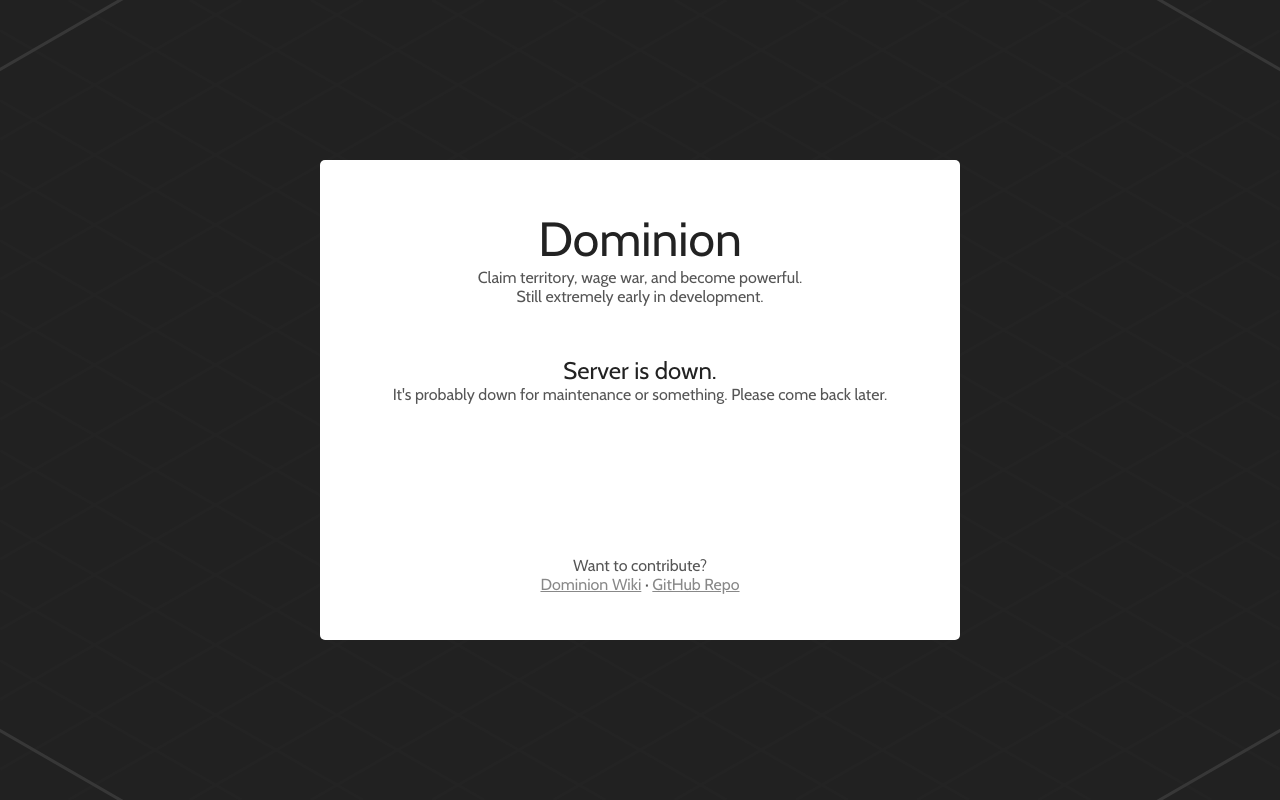
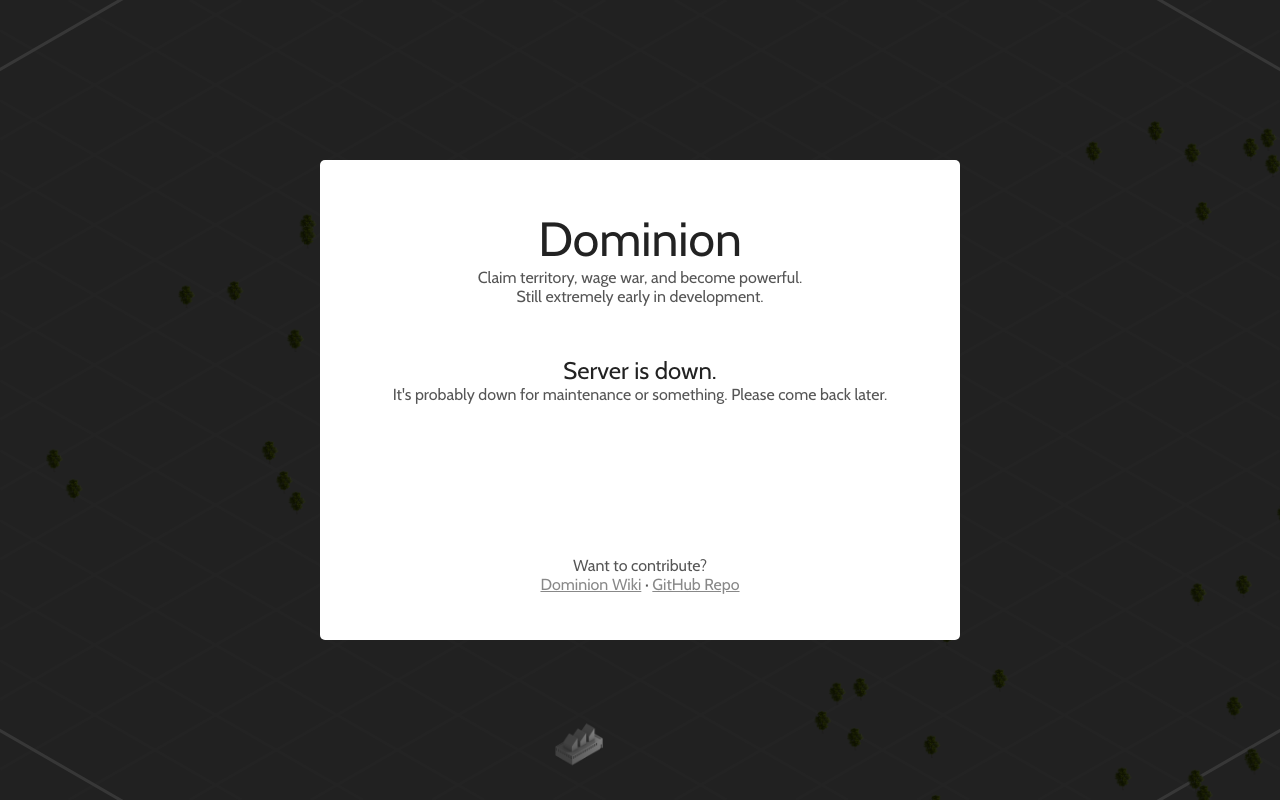
Before and after one commit to codeThatThinks/dominion, a plain HTML site: page index.html in a window 1280 px wide. Drawn offline with Linux system fonts and the light colour scheme.

Commit message:
Added support for Forest entity

```diff
--- a/index.html
+++ b/index.html
@@ -22,7 +22,6 @@
 		<script type="text/javascript" src="scripts/graphics/core.js"></script>
 		<script type="text/javascript" src="scripts/graphics/grid.js"></script>
 		<script type="text/javascript" src="scripts/graphics/tile.js"></script>
-		<script type="text/javascript" src="scripts/graphics/gen.js"></script>
 
 		<script type="text/javascript" src="scripts/input/mouse.js"></script>
 		<script type="text/javascript" src="scripts/input/keyboard.js"></script>
@@ -38,6 +37,7 @@
 		<script type="text/javascript" src="scripts/multiplayer/login.js"></script>
 
 		<script type="text/javascript" src="scripts/entity/core.js"></script>
+		<script type="text/javascript" src="scripts/entity/forest.js"></script>
 
 		<meta charset="UTF-8" />
 		<meta name="viewport" content="width=1024" />
--- a/scripts/game.js
+++ b/scripts/game.js
@@ -44,16 +44,16 @@
 	// create player country (countries[0])
 	addCountry("Country #" + Math.floor(Math.random() * 100), new Color(Math.floor(Math.random() * 206) + 50, Math.floor(Math.random() * 206) + 50, Math.floor(Math.random() * 206) + 50));
 
-	//render trees
-	generateTrees(100, 10);
+	// test entities
+	window.testBuilding = new Entity("building", building, new IsometricPoint(2, 1), grid, false, true);
+	window.testFactory = new Entity("factory", factory, new IsometricPoint(4, 5), grid, false, true);
+	window.testFarmbuilding = new Entity("farmbuilding", farmbuilding, new IsometricPoint(8, 6), grid, false, true);
 
-	//random generating buildings
-	genBuildings(5);
-
-	// test entities
-	window.testBuilding = new Entity("building", building, new IsometricPoint(2, 1), grid, true);
-	window.testFactory = new Entity("factory", factory, new IsometricPoint(4, 5), grid, true);
-	window.testFarmbuilding = new Entity("farmbuilding", farmbuilding, new IsometricPoint(8, 6), grid, true);
+	// generate some forests
+	for(var n = 0; n <= 20; n++)
+	{
+		new Forest("forest", new IsometricPoint(Math.random() * 31 - 15, Math.random() * 31 - 15), grid, true);
+	}
 
 	/* connect to game server */
 	connectToServer();
--- a/scripts/graphics/gen.js
+++ /dev/null
@@ -1,42 +0,0 @@
-/**********
- * Generation Functions
- * Author: Brian Glen <br.glen@yahoo.com>
- *********/
-
-/**** TODO: refactor ****/
-
-/**
- * generateTrees(gen clump)
- * generates random clumps of trees
- *     gen - number of clumps of trees
- *     clump - max number of trees in each clump
- */
-var generateTrees = function(gen, clump)
-{
-	for(var n = 0; n <= gen; n++)
-	{
-		var clumpPoint = new IsometricPoint(Math.random() * 31 - 15, Math.random() * 31 - 15);
-		var maxTrees = Math.floor(Math.random() * clump);
-
-		for(var x = 0; x <= maxTrees; x++)
-		{
-			var treePoint = new IsometricPoint(clumpPoint.x + (Math.random() * 3 - 1), clumpPoint.y + (Math.random() * 3 - 1));
-
-			new Entity("tree " + x, tree, treePoint, grid, true);
-		}
-	}
- }
-
- /**
- * genBuildings(num)
- * generates random buildings
- *     num - amount of buildings
- */
- var genBuildings = function(num)
- {
- 	for( var n = 0; n <= num; n++)
- 	{
- 		new Entity("factory" + n, factory, new IsometricPoint(Math.floor(Math.random() * 11), Math.floor(Math.random() * 11)), grid, true);
- 	}
-
- }
--- a/scripts/resources.js
+++ b/scripts/resources.js
@@ -10,6 +10,8 @@
 var factory;		// image for factory entity
 var farmbuilding;	// image for farmbuilding entity
 var tree;
+
+var entityTreeImage;
 
 /**
  * load resources
@@ -33,4 +35,7 @@
 	// load tree entity
 	tree = new Image();
 	tree.src = "./assets/entities/tree.png";
+
+	entityTreeImage = new Image();
+	entityTreeImage.src = "./assets/entities/tree.png";
 }
```
